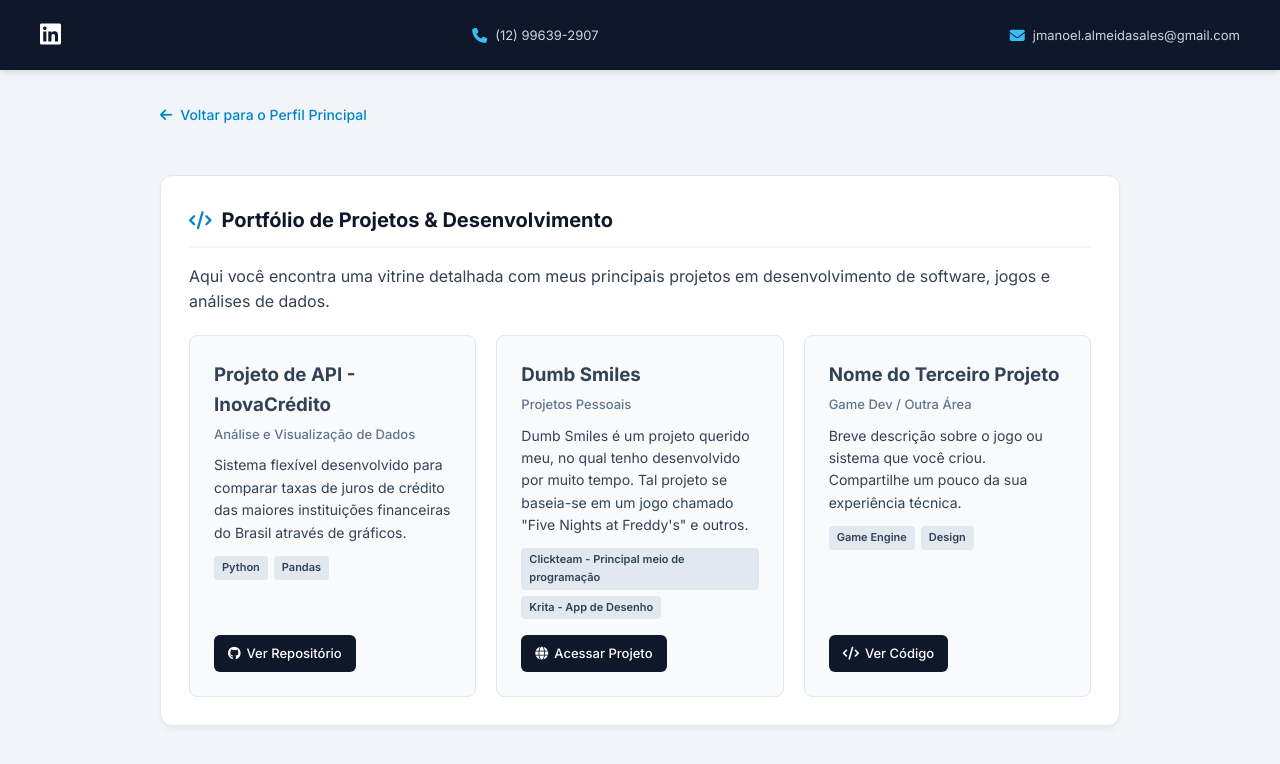
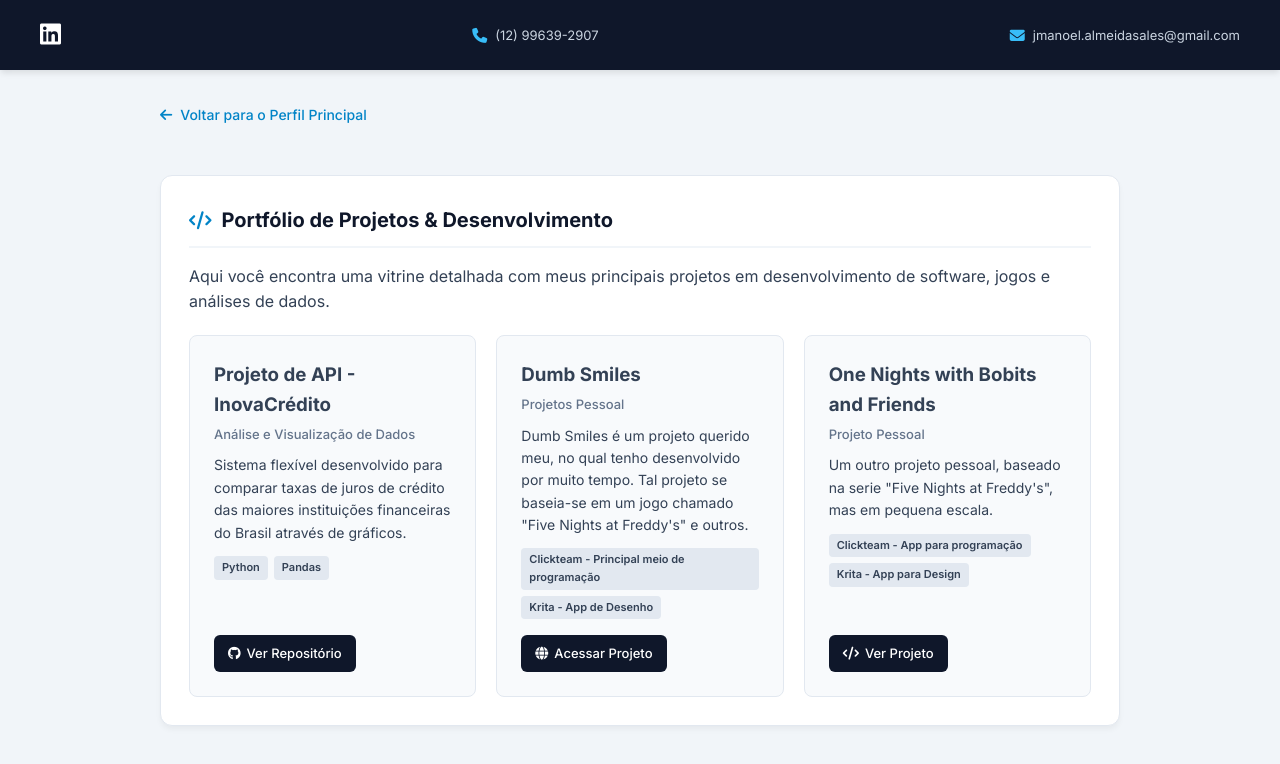
Before and after one commit to JoaoManoel-dev-cpu/Portif-lio, a plain HTML site: page projetos.html in a window 1280 px wide. Drawn offline with Linux system fonts and the light colour scheme.

Commit message:
Fix HTML structure and update project details

```diff
--- a/projetos.html
+++ b/projetos.html
@@ -115,7 +115,6 @@
 
                 <div class="grid-projetos">
 
-                    <!-- PROJETO 1: Edite aqui -->
                     <div class="card-projeto-completo">
                         <div>
                             <h3>Projeto de API - InovaCrédito</h3>
@@ -129,18 +128,16 @@
                             </div>
                         </div>
                         <div>
-                            <!-- SUBSTITUA "seulinkaqui.com" PELO SEU LINK REAL -->
                             <a href="https://github.com/gabe435/InovaCredito" target="_blank" class="link-projeto">
                                 <i class="fa-brands fa-github"></i> Ver Repositório
                             </a>
                         </div>
                     </div>
 
-                    <!-- PROJETO 2: Pronto para você duplicar e editar -->
                     <div class="card-projeto-completo">
                         <div>
                             <h3>Dumb Smiles</h3>
-                            <h4 style="font-size: 13px; color: #64748b; margin-top: 4px; font-weight: 500;">Projetos Pessoais</h4>
+                            <h4 style="font-size: 13px; color: #64748b; margin-top: 4px; font-weight: 500;">Projetos Pessoal</h4>
                             <p style="margin-top: 10px; font-size: 14px;">
                                 Dumb Smiles é um projeto querido meu, no qual tenho desenvolvido por muito tempo. Tal projeto se baseia-se em um jogo chamado "Five Nights at Freddy's" e outros.
                             </p>
@@ -150,30 +147,27 @@
                             </div>
                         </div>
                         <div>
-                            <!-- SUBSTITUA "seulinkaqui.com" PELO SEU LINK REAL -->
                             <a href="https://gamejolt.com/games/dumbsmiles/827096" target="_blank" class="link-projeto">
                                 <i class="fa-solid fa-globe"></i> Acessar Projeto
                             </a>
                         </div>
                     </div>
 
-                    <!-- PROJETO 3: Pronto para você duplicar e editar -->
                     <div class="card-projeto-completo">
                         <div>
-                            <h3>Nome do Terceiro Projeto</h3>
-                            <h4 style="font-size: 13px; color: #64748b; margin-top: 4px; font-weight: 500;">Game Dev / Outra Área</h4>
+                            <h3>One Nights with Bobits and Friends</h3>
+                            <h4 style="font-size: 13px; color: #64748b; margin-top: 4px; font-weight: 500;">Projeto Pessoal</h4>
                             <p style="margin-top: 10px; font-size: 14px;">
-                                Breve descrição sobre o jogo ou sistema que você criou. Compartilhe um pouco da sua experiência técnica.
+                                Um outro projeto pessoal, baseado na serie "Five Nights at Freddy's", mas em pequena escala.
                             </p>
                             <div class="tech-tags">
-                                <span class="tag-tech">Game Engine</span>
-                                <span class="tag-tech">Design</span>
+                                <span class="tag-tech">Clickteam - App para programação</span>
+                                <span class="tag-tech">Krita - App para Design</span>
                             </div>
                         </div>
                         <div>
-                            <!-- SUBSTITUA "seulinkaqui.com" PELO SEU LINK REAL -->
-                            <a href="https://seulinkaqui.com" target="_blank" class="link-projeto">
-                                <i class="fa-solid fa-code"></i> Ver Código
+                            <a href="https://gamejolt.com/games/ONWBAF/709716" target="_blank" class="link-projeto">
+                                <i class="fa-solid fa-code"></i> Ver Projeto
                             </a>
                         </div>
                     </div>
```
